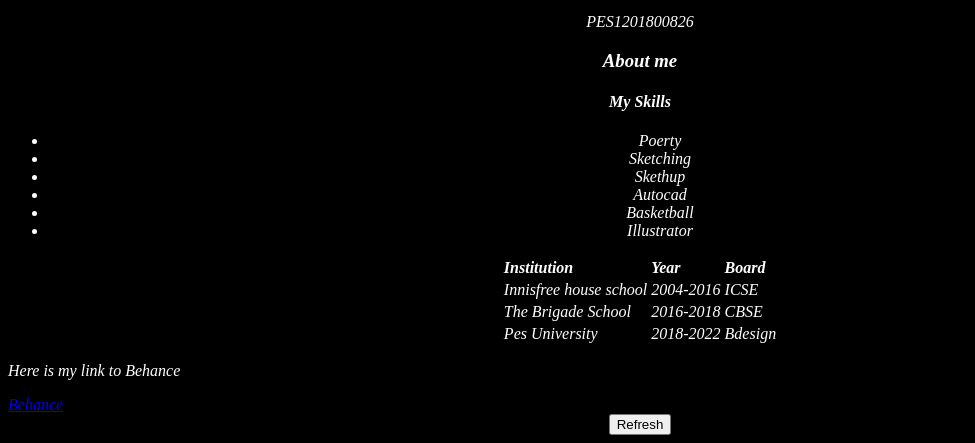
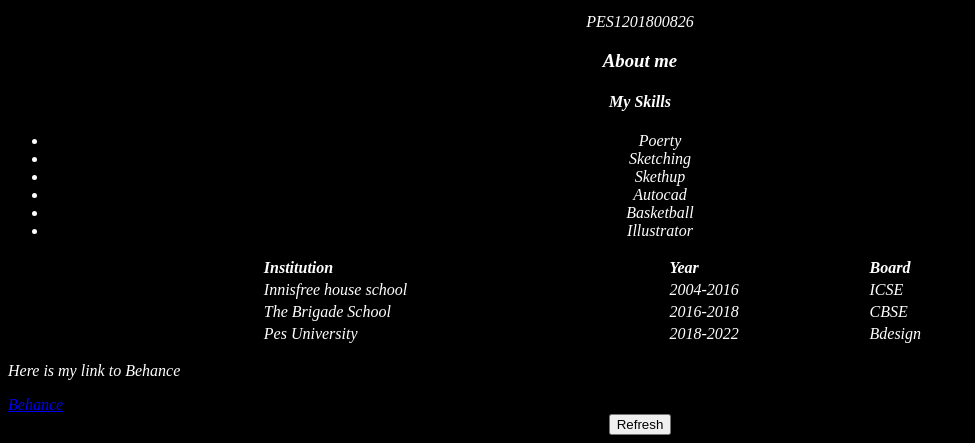
Before and after one commit to Aditi-99/Aditi-99, a plain HTML site: page index.html in a window 1280 px wide. Shown: the part 376-819 px from the top of the page, without its empty margins (0-975 px from the left). Drawn offline with Linux system fonts and the light colour scheme.

Commit message:
Update index.html

```diff
--- a/index.html
+++ b/index.html
@@ -26,7 +26,7 @@ document.getElementById("date").innerHTML = Date();
 <li>Basketball</li>
 <li>Illustrator</li>
 </ul>
-<table>
+<table width="60%">
 <tr>
 <td><b>Institution</td>
 <td><b>Year</td>
```
